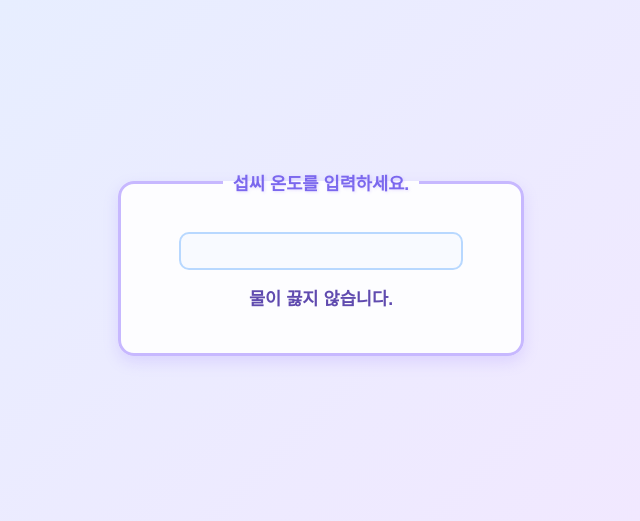
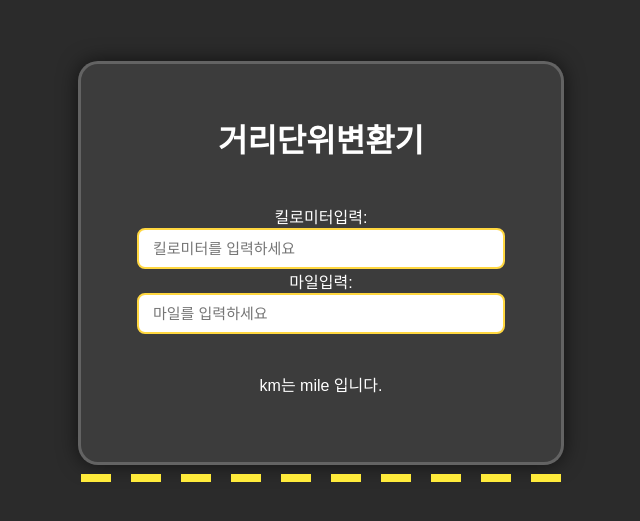
Before and after one commit to yejin0718/2025_2_react_projects, a React (Create React App) app in the folder react_project/: page / in a window 1280 px wide. Shown: the part 137-658 px from the top of the page, without its empty margins (319-959 px from the left). Built offline with nearby package versions, Linux system fonts and the light colour scheme.

Commit message:
거리변환 예제

```diff
--- /dev/null
+++ b/react_project/src/chp12/ex02/DistanceConverter.css
@@ -0,0 +1,97 @@
+/* ===== 전체 화면 (도로 아스팔트 느낌) ===== */
+body {
+    background: #2b2b2b;  /* 도로 아스팔트 색 */
+    font-family: "Pretendard", "Noto Sans KR", sans-serif;
+    margin: 0;
+    padding: 0;
+    color: white;
+}
+
+/* ===== 메인 박스(도로 위 표지판 느낌) ===== */
+body > div {
+    width: 420px;
+    margin: 80px auto;
+    padding: 30px;
+    text-align: center;
+    background: #3c3c3c;
+    border-radius: 20px;
+    border: 3px solid #ffffff33;
+    box-shadow: 0 0 20px rgba(0,0,0,0.6);
+    position: relative;
+}
+
+/* 제목 글씨 */
+body > div > h1 {
+    font-size: 30px;
+    margin-bottom: 30px;
+    font-weight: 700;
+}
+
+/* ===== 도로 노란 차선 ===== */
+body > div::after {
+    content: "";
+    width: 100%;
+    height: 8px;
+    background: repeating-linear-gradient(
+            to right,
+            #ffeb3b,
+            #ffeb3b 30px,
+            transparent 30px,
+            transparent 50px
+    );
+    position: absolute;
+    bottom: -20px;
+    left: 0;
+}
+
+/* ===== 입력 전체 묶음 ===== */
+body > div > div {
+    display: flex;
+    flex-direction: column;
+    gap: 22px;
+    margin-bottom: 20px;
+}
+
+/* ===== DistanceInput 내부 각 구역 ===== */
+body > div > div > div {
+    text-align: center;
+}
+
+/* ===== 입력 라벨 (킬로미터입력:, 마일입력:) ===== */
+body > div > div > div > legend,
+body > div > div > div > label {
+    text-align: center;     /* 가운데 정렬 */
+    color: #ffe85a;         /* 노란색 */
+    font-weight: bold;
+    font-size: 17px;
+    margin-bottom: 6px;
+    display: block;
+}
+
+/* ===== 실제 입력창(도로 표지판 느낌) ===== */
+body input[type="text"] {
+    width: 80%;             /* 너무 크던 인풋창을 줄임 */
+    margin: 0 auto;         /* 가운데 정렬 */
+    display: block;
+    padding: 10px 14px;
+    font-size: 15px;
+    border-radius: 8px;
+    border: 2px solid #ffd740;   /* 노란색 테두리 */
+    background: #ffffff;         /* 흰색 */
+    color: #333;                 /* 글자 진회색 */
+    outline: none;
+    transition: 0.2s;
+}
+
+/* 입력창 포커스(클릭 시) 효과 */
+body input[type="text"]:focus {
+    border-color: #ffb300;
+    box-shadow: 0 0 8px rgba(255,179,0,0.9);
+}
+
+/* ===== 결과 텍스트 ===== */
+body > div > p {
+    margin-top: 20px;
+    font-size: 19px;
+    color: white;
+}
--- /dev/null
+++ b/react_project/src/chp12/ex02/DistanceConverter.jsx
@@ -0,0 +1,61 @@
+import React, {useState} from "react";
+import DistanceInput from "./DistanceInput";
+import "./DistanceConverter.css"
+
+function toKilometers(miles) {
+    return miles * 1.60934;
+}
+
+function toMiles(km) {
+    return km / 1.60934;
+}
+
+function tryConvert(distance, convert) {
+    const input = parseFloat(distance);
+    if(Number.isNaN(input)) {
+        return '';
+    }
+    const output = Math.round(convert(input)*1000)/1000;
+    return output.toString();
+}
+
+function DistanceConverter() {
+    const [distance, setDistance] = useState("");
+    const [unit, setUnit] = useState("km");
+
+    const handleKilometerChange = (distance)=>{
+        setDistance(distance);
+        setUnit("km")
+    }
+
+    const handleMileChange = (distance)=>{
+        setDistance(distance);
+        setUnit("mile")
+    }
+
+    const kilometers = unit==="mile" ? tryConvert(distance, toKilometers): distance;
+    const miles = unit==="km" ? tryConvert(distance, toMiles) : distance;
+
+    return(
+        <div>
+            <h1>거리단위변환기</h1>
+            <div>
+                <DistanceInput
+                    unit={"km"}
+                    distance={kilometers}
+                    onDistanceChange={handleKilometerChange}
+                />
+                <DistanceInput
+                    unit={"mile"}
+                    distance={miles}
+                    onDistanceChange={handleMileChange}
+                />
+            </div>
+            <p>
+                {kilometers}km는 {miles}mile 입니다.
+            </p>
+        </div>
+    );
+}
+
+export default DistanceConverter;
--- /dev/null
+++ b/react_project/src/chp12/ex02/DistanceInput.jsx
@@ -0,0 +1,22 @@
+import React from "react";
+
+const unitNames = {
+    km: "킬로미터",
+    mile: "마일"
+};
+
+function DistanceInput(props) {
+    const handleChange = (event) => {
+        props.onDistanceChange(event.target.value);
+    }
+    return(
+        <div>
+            <legend>
+                {unitNames[props.unit]}입력:
+            </legend>
+            <input type="text" value={props.distance} placeholder={`${unitNames[props.unit]}를 입력하세요`} onChange={handleChange}/>
+        </div>
+    );
+}
+
+export default DistanceInput;
--- a/react_project/src/index.js
+++ b/react_project/src/index.js
@@ -2,7 +2,7 @@ import React from 'react';
 import ReactDOM from 'react-dom/client';
 import './index.css';
 import reportWebVitals from './reportWebVitals';
-import ConfirmBoilVerdict from "./chp12/ex01/ConfirmBoilVerdict";
+import DistanceConverter from "./chp12/ex02/DistanceConverter";
 
 
 
@@ -10,7 +10,7 @@ const root = ReactDOM.createRoot(document.getElementById('root'));
 
 root.render(
   <React.StrictMode>
-      <ConfirmBoilVerdict />
+      <DistanceConverter />
   </React.StrictMode>
 );
 
```
